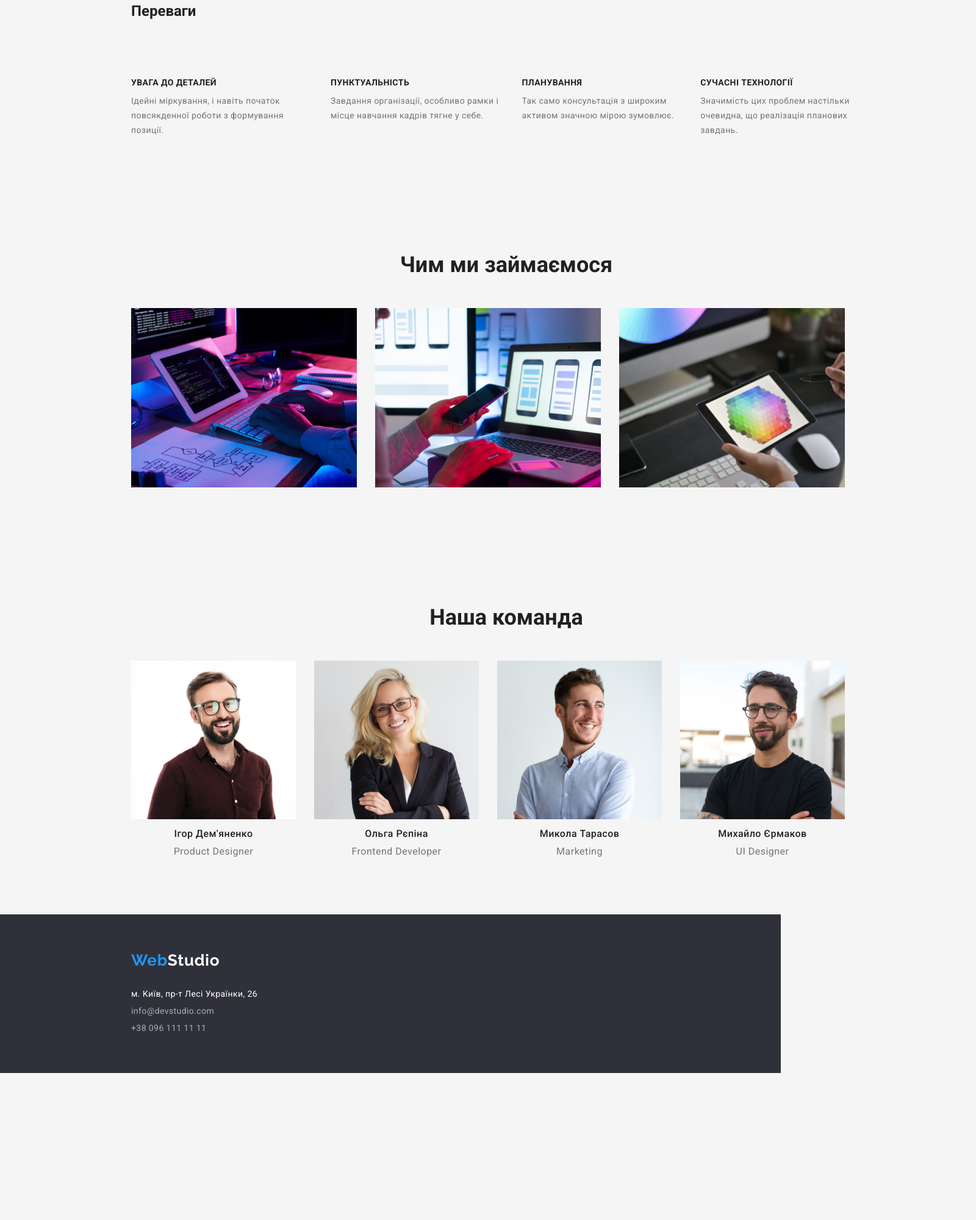
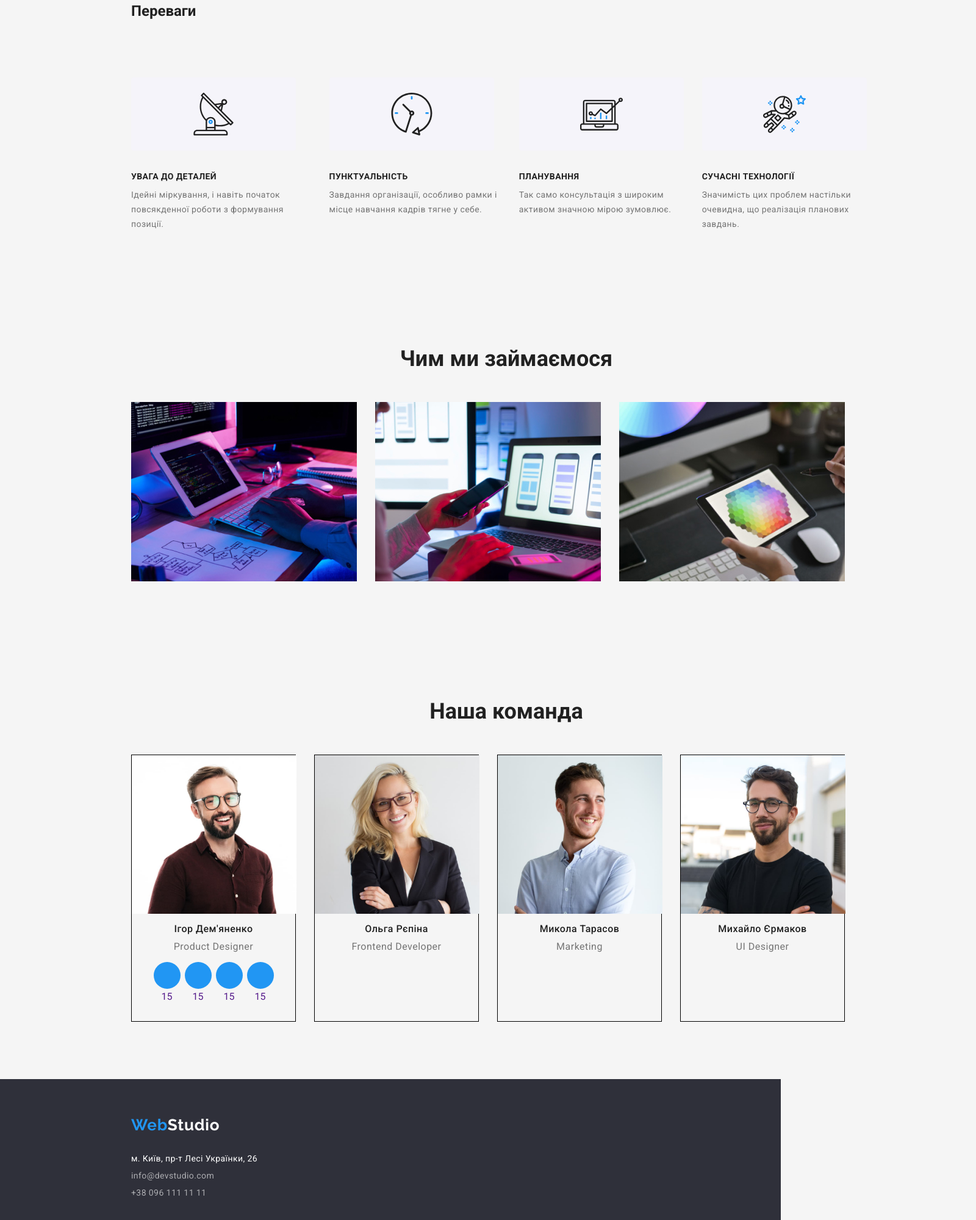
Before and after one commit to sl7one/goit-markup-hw-04, a plain HTML site: page index.html in a window 1280 px wide. Shown: the part 800-2800 px from the top of the page at 61% size, 1600 px wide, since content can reach past the window. Before the commit the page ends 2559 px from the top, so only its background shows below. Drawn offline with nearby package versions, Linux system fonts and the light colour scheme.

Commit message:
add icons

```diff
--- a/css/styles.css
+++ b/css/styles.css
@@ -5,6 +5,7 @@
     --primiry:#212121;
     --secondary: #757575;
     --acent:#2196F3;
+    --icon-bgc:#F5F4FA;
 
 }
 
@@ -30,6 +31,7 @@ h1, h2, h3, p, ul, span{
     padding: 0px;
 }
 
+/*----------------------------------------------------------*/
 
 .logo{
     font-family: raleway, sans-serif;
@@ -74,6 +76,25 @@ h1, h2, h3, p, ul, span{
 .nav-menu li:not(:first-child),
 .nav-contacts li:not(:first-child){
     margin-left: 50px;
+}
+
+.nav-contacts a::before{
+    content: "";
+    display: inline-block;
+    width: 16px;
+    height: 16px;
+    margin-right: 10px;
+    color: var(--secondary);
+    background-position: bottom;
+    background-repeat: no-repeat;
+}
+
+.icons-mail::before{
+    background-image: url('../images/icons/mail.svg');
+}
+
+.icons-mobile::before {
+    background-image: url('../images/icons/mobile.svg');
 }
 
 .nav-menu .font-style{
@@ -135,6 +156,11 @@ header .container{
     background-color: #2F303A;
     padding-top: 200px;
     padding-bottom: 200px;
+    width: 1600px;
+
+    background-image: linear-gradient(to right, rgba(47, 48, 58, 0.4), rgba(47, 48, 58, 0.4)), url('../images/Img.jpg');
+
+
 }
 .effective-solutions .header-style{
     text-transform: uppercase;
@@ -171,12 +197,41 @@ header .container{
     color: var(--secondary);
 }
 
+.benefits li::before{
+    content: "";
+    display: inline-block;
+    width: 270px;
+    height: 120px;
+    border-radius: 4px;
+    background-color: var(--icon-bgc);
+    background-position: center;
+    background-repeat: no-repeat;
+    margin-bottom: 30px;
+
+}
+
+.icon-radar::before{
+    background-image: url("../images/icons/radar.svg");
+}
+
+.icon-clock::before{
+    background-image: url('../images/icons/clock.svg');
+}
+
+.icon-diagram::before{
+    background-image: url('../images/icons/diagram.svg');
+}
+
+.icon-astronaut::before{
+    background-image: url('../images/icons/astronaut.svg');
+}
+
 .command{
     display: flex;
     text-align: center;
 }
 
-.command li:not(:first-child){
+.command > li:not(:first-child){
     margin-left: 30px;
 }
 
@@ -193,6 +248,38 @@ header .container{
 
 }
 
+.social-networks{
+    display: flex;
+    justify-content: center;
+    margin-left: 32px;
+    margin-right: 32px;
+    margin-bottom: 30px;
+    margin-top: 16px;
+}
+
+.social-networks a{
+    display: inline-block;
+}
+
+
+.social-networks a::before{
+    content: "";
+    display: inline-block;
+    width: 44px;
+    height: 44px;
+    border-radius: 50%;
+    background-color: #2196F3;
+    margin-left: 10px;
+}
+
+.social-networks a:first-child::before{
+    margin-left: 0px;
+}
+
+.card-container{
+    width: 270px;
+    border: 1px solid black;
+}
 
 .footer .container{
     padding-top: 60px;
--- a/index.html
+++ b/index.html
@@ -27,8 +27,8 @@
             </ul>
         </nav>
             <ul class="nav-contacts">
-                <li><a class="font-style" href="mailto:info@devstudio.com">info@devstudio.com</a></li>
-                <li><a class="font-style" href="tel:+380961111111">+38 096 111 11 11 </a></li>
+                <li><a class="font-style icons-mail" href="mailto:info@devstudio.com">info@devstudio.com</a></li>
+                <li><a class="font-style icons-mobile" href="tel:+380961111111">+38 096 111 11 11 </a></li>
             </ul>
         </div>
     </header>
@@ -45,19 +45,19 @@
         <section class="container section">
             <h2>Переваги</h2>
             <ul class="benefits">
-                <li>
+                <li class="icon-radar">
                     <h3 class="headlines-style">УВАГА ДО ДЕТАЛЕЙ</h3>
                     <p class="font-style">Ідейні міркування, i навіть початок повсякденної роботи з формування позиції.</p>
                 </li>
-                <li>
+                <li class="icon-clock">
                     <h3 class="headlines-style">ПУНКТУАЛЬНІСТЬ</h3>
                     <p class="font-style">Завдання організації, особливо рамки і місце навчання кадрів тягне у себе.</p>
                 </li>
-                <li>
+                <li class="icon-diagram">
                     <h3 class="headlines-style">ПЛАНУВАННЯ</h3>
                     <p class="font-style">Так само консультація з широким активом значною мірою зумовлює.</p>
                 </li>
-                <li>
+                <li class="icon-astronaut">
                     <h3 class="headlines-style">СУЧАСНІ ТЕХНОЛОГІЇ</h3>
                     <p class="font-style">Значимість цих проблем настільки очевидна, що реалізація планових завдань.</p>
                 </li>
@@ -84,23 +84,29 @@
         <section class="container section">
             <h2 class="header-style padding-top">Наша команда</h2>
                 <ul class="command">
-                    <li>
+                    <li class="card-container">
                             <img src="./images/b/img.jpg" alt="Igor photo" width="270">
                             <h3 class="headlines-style">Ігор Дем'яненко</h3>
                             <p class="font-style">Product Designer</p>
+                            <ul class="social-networks">
+                                <li><a href="">15</a></li>
+                                <li><a href="">15</a></li>
+                                <li><a href="">15</a></li>
+                                <li><a href="">15</a></li>
+                            </ul>
                     </li>
-                    <li>
+                    <li class="card-container">
                             <img src="./images/b/img-1.jpg" alt="Olga photo" width="270">
                             <h3 class="headlines-style">Ольга Рєпіна</h3>
                             <p class="font-style">Frontend Developer</p>
                     </li>
-                    <li>
+                    <li class="card-container">
                             <img src="./images/b/img-2.jpg" alt="Mikola photo" width="270">
                             <h3 class="headlines-style">Микола Тарасов</h3>
                             <p class="font-style">Marketing</p>
 
                     </li>
-                    <li>
+                    <li class="card-container">
                             <img src="./images/b/img-3.jpg" alt="Igor photo" width="270">
                             <h3 class="headlines-style">Михайло Єрмаков</h3>
                             <p class="font-style">UI Designer</p>
```
Also changed, not shown: images/icons/astronaut.svg (added), images/icons/client 1.svg (added), images/icons/client 2.svg (added), images/icons/client 3.svg (added), images/icons/client 4.svg (added), images/icons/client 5.svg (added), images/icons/client 6.svg (added), images/icons/clock.svg (added), images/icons/diagram.svg (added), images/icons/facebook 1.svg (added), images/icons/instagram 2.svg (added), images/icons/linkedin 1.svg (added), images/icons/mail.svg (added), images/icons/mobile.svg (added), 2 more files, 1 other file.
